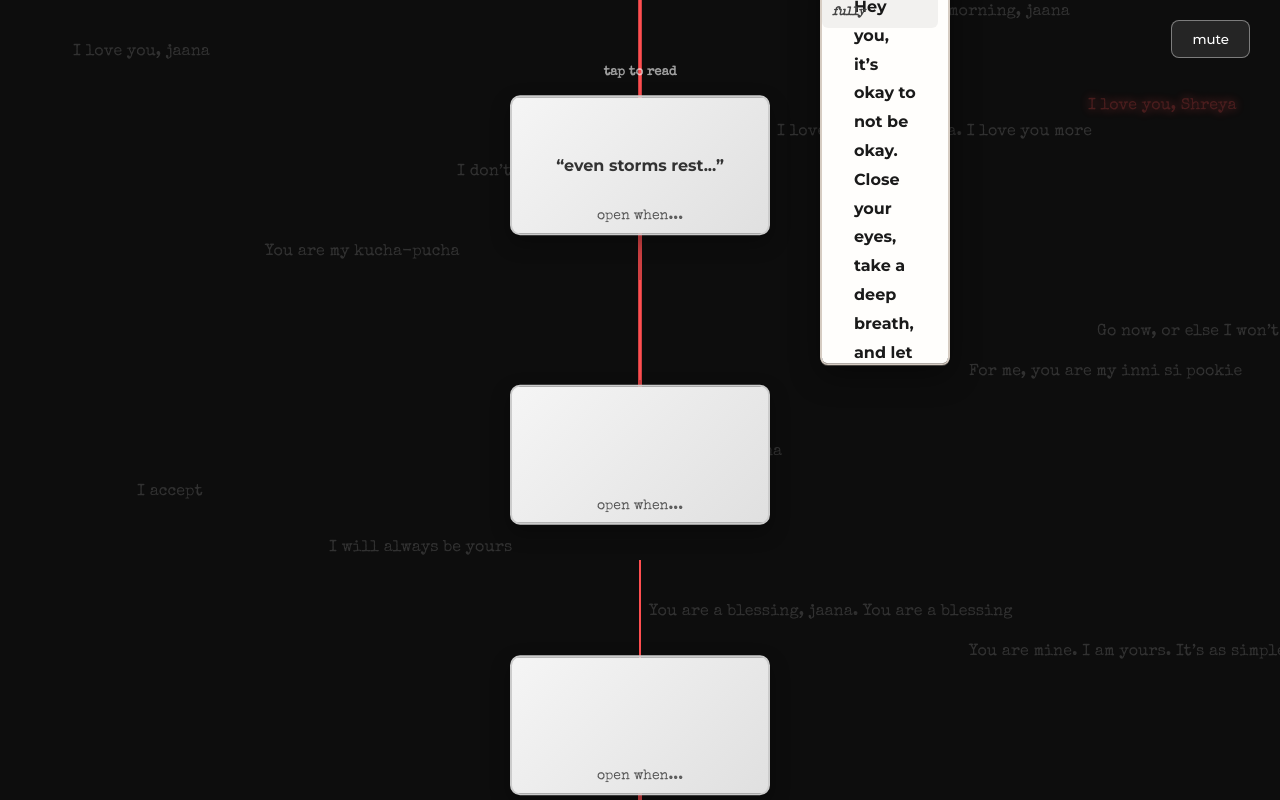
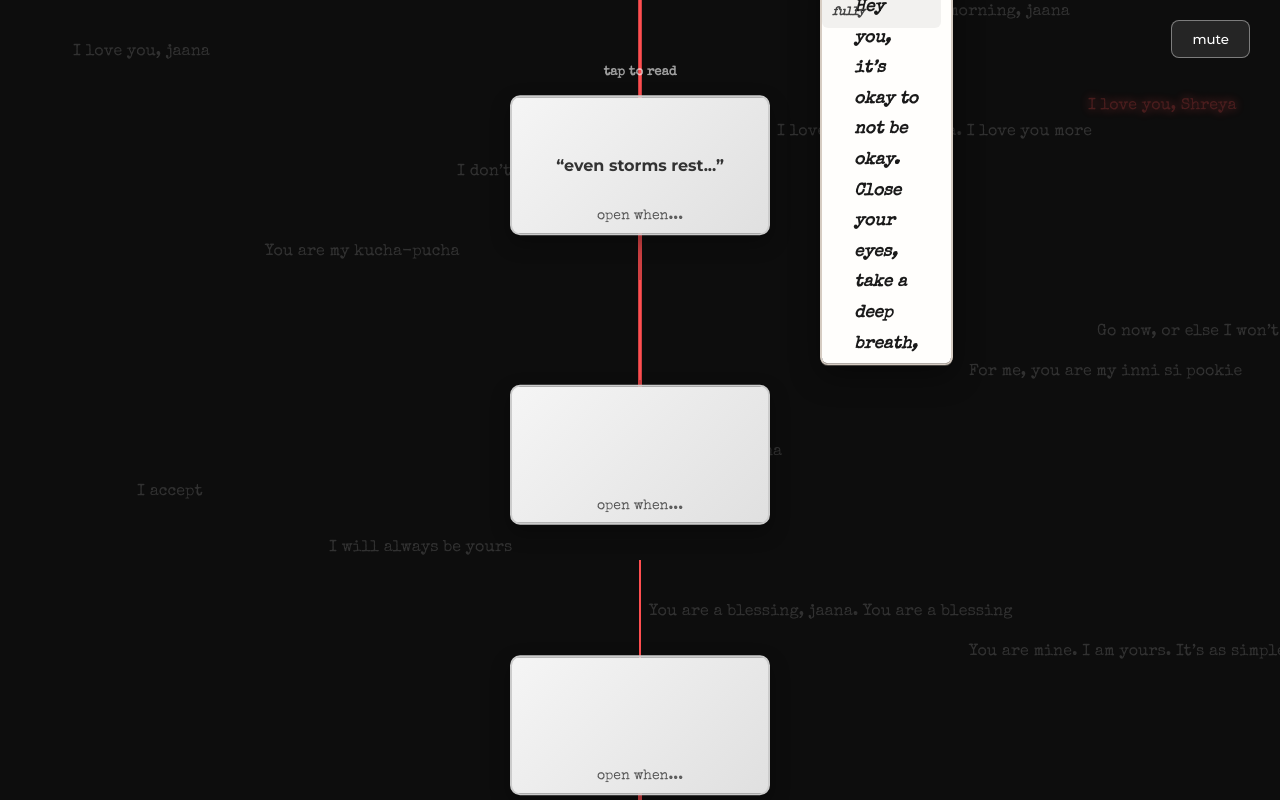
Before and after one commit to saizoxo/stillhere, a plain HTML site: page home.html in a window 1280 px wide. Both pictures are taken after a click on the element 640 px from the left and 170 px from the top of the page. Drawn offline with nearby package versions, Linux system fonts and the light colour scheme.

Commit message:
Update home.css

```diff
--- a/css/home.css
+++ b/css/home.css
@@ -1,9 +1,10 @@
 @import url('https://fonts.googleapis.com/css2?family=Special+Elite&display=swap');
+@import url('https://fonts.googleapis.com/css2?family=Courier+Prime&display=swap');
 
 body {
   margin: 0;
   padding: 0;
-  font-family: 'Montserrat', sans-serif;
+  font-family: 'Courier Prime', monospace;
   background: #0d0d0d;
   color: #fff;
   overflow-x: hidden;
@@ -82,7 +83,6 @@ body {
   z-index: 0;
 }
 
-/* ENVELOPE STAGE */
 .envelope {
   position: relative;
   width: 260px;
@@ -133,7 +133,6 @@ body {
   z-index: 6;
 }
 
-/* PAPER STAGE (Step 2 - Preview) */
 .paper {
   display: block;
   position: absolute;
@@ -146,7 +145,7 @@ body {
   border: 2px solid #d6ccc2;
   border-radius: 8px;
   box-shadow: 0 10px 30px rgba(0,0,0,0.4);
-  font-family: 'Special Elite', monospace;
+  font-family: 'Courier Prime', monospace;
   font-size: 16px;
   line-height: 1.8;
   max-width: 440px;
@@ -162,8 +161,6 @@ body {
   transform: translateY(-50%) scale(1);
   pointer-events: auto;
 }
-
-/* TAP TO OPEN FULLY HINT */
 .paper.show::after {
   content: 'Tap to open fully';
   position: absolute;
@@ -180,7 +177,6 @@ body {
   pointer-events: none;
 }
 
-/* FULLSCREEN STAGE */
 .paper.fullscreen {
   position: fixed;
   top: 50%;
@@ -207,6 +203,13 @@ body {
   height: 100vh;
   background: rgba(0, 0, 0, 0.6);
   z-index: -1;
+}
+
+/* FINAL PARAGRAPH — handwritten style */
+.paper p:last-of-type {
+  font-family: 'Special Elite', monospace;
+  font-size: 17px;
+  font-style: italic;
 }
 
 .tap-hint {
```
